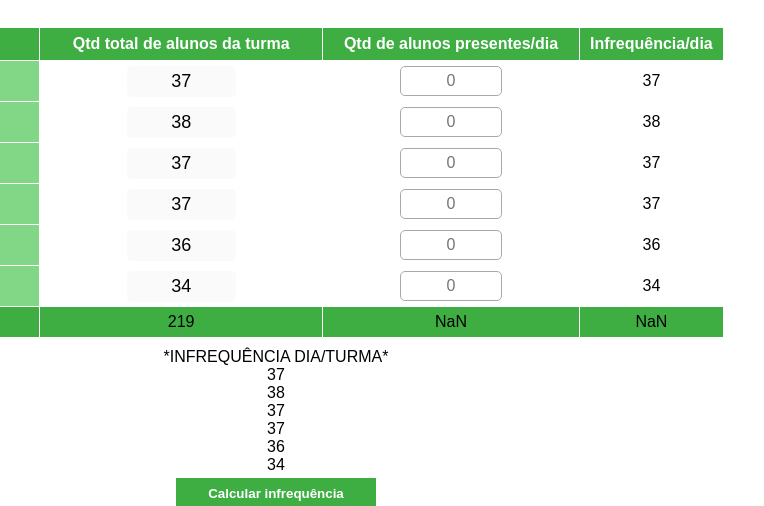
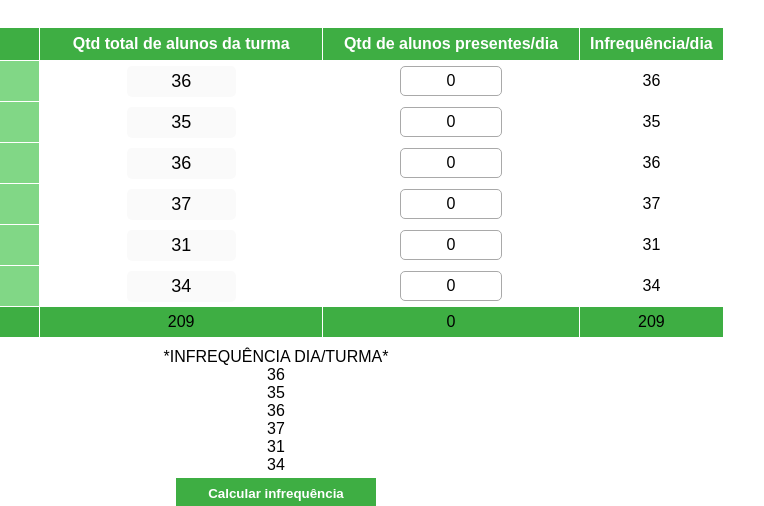
Before and after one commit to gessionesena/javascript, a plain HTML site: page function-infrequencia-diaria.html in a window 1280 px wide. Both pictures are taken after a click on the button "Calcular infrequência". Shown: the part 166-672 px from the top of the page, 364-1128 px from the left. Drawn offline with Linux system fonts and the light colour scheme.

Commit message:
alterando função soma

```diff
--- a/function-infrequencia-diaria.html
+++ b/function-infrequencia-diaria.html
@@ -33,38 +33,38 @@
             </tr>
             <tr>
                 <td class="turma">1º A Integral</td>
-                <td><input class="qtd-alunos" type="text" id="_1a" value="37" disabled="disabled"></td>
-                <td><input type="text" id="1a" placeholder="0"></td><!--onkeyup="infreq_1a()"-->
+                <td><input class="qtd-alunos" type="text" id="_1a" value="36" disabled="disabled"></td>
+                <td><input type="text" id="1a" value= "0"></td><!--onkeyup="infreq_1a()"-->
                 <td id="res_1a"></td>
             </tr>
             <tr>
                 <td class="turma">1º B Integral</td>
-                <td><input class="qtd-alunos" type="text" id="_1b" value="38" disabled="disabled"></td>
-                <td><input type="text" id="1b" placeholder="0"></td>
+                <td><input class="qtd-alunos" type="text" id="_1b" value="35" disabled="disabled"></td>
+                <td><input type="text" id="1b" value= "0"></td>
                 <td id="res_1b"></td>
             </tr>
             <tr>
                 <td class="turma">2º A Manhã</td>
-                <td><input class="qtd-alunos" type="text" id="_2a" value="37" disabled="disabled"></td>
-                <td><input type="text" id="2a" placeholder="0"></td>
+                <td><input class="qtd-alunos" type="text" id="_2a" value="36" disabled="disabled"></td>
+                <td><input type="text" id="2a" value="0"></td>
                 <td id="res_2a"></td>
             </tr>
             <tr>
                 <td class="turma">3º A Manhã</td>
                 <td><input class="qtd-alunos" type="text" id="_3a" value="37" disabled="disabled"></td>
-                <td><input type="text" id="3a" placeholder="0"></td>
+                <td><input type="text" id="3a" value="0"></td>
                 <td id="res_3a"></td>
             </tr>
             <tr>
                 <td class="turma">2º B Tarde</td>
-                <td><input class="qtd-alunos" type="text" id="_2b" value="36" disabled="disabled"></td>
-                <td><input type="text" id="2b" placeholder="0"></td>
+                <td><input class="qtd-alunos" type="text" id="_2b" value="31" disabled="disabled"></td>
+                <td><input type="text" id="2b" value="0"></td>
                 <td id="res_2b"></td>
             </tr>
             <tr>
                 <td class="turma">3º B Tarde</td>
                 <td><input class="qtd-alunos" type="text" id="_3b" value="34" disabled="disabled"></td>
-                <td><input type="text" id="3b" placeholder="0"></td>
+                <td><input type="text" id="3b" value="0"></td>
                 <td id="res_3b"></td>
             </tr>
             <tr id="linha-totais">
--- a/js/script.js
+++ b/js/script.js
@@ -9,7 +9,8 @@ var botao = document.querySelector('#botao');
 botao.addEventListener("click", infreq);
 botao.addEventListener("click", textwhatsapp);
 botao.addEventListener("click", soma);
-botao.addEventListener("click", verificaZero);
+
+//botao.addEventListener("click", verificaZero);
 //botao.addEventListener("dblclick", textwhatsapp);
 
 
@@ -65,25 +66,9 @@ function abrirWhatsapp(){
     window.open('https://web.whatsapp.com/', target='_blank')
 }
 
-//função para verificar se a qtd de aluno presente não for preenchida completar com zero
-function verificaZero(){
-
-    for(i=0; i<id_alunos.length; i++){
-        var qtd_Presentes = document.getElementById(id_alunos[i]).value;
-        if(qtd_Presentes == ''){
-            qtd_Presentes = 0;
-            qtd_Presentes = parseInt(qtd_Presentes);
-            document.getElementById(id_alunos[i]).innerHTML = 0;
-            console.log(qtd_Presentes)
-            console.log(typeof(qtd_Presentes));
-            //qtd_Presentes.value = '0';
-            //qtd_Presentes.innerHTML = parseInt(qtd_Presentes);
-
-        }
-    }
-}
 
 
+//FUNÇÃO PARA CALCULAR SOMAS DA TABELA
 
 function soma(){
     var cont = 0;
@@ -107,10 +92,30 @@ function soma(){
     document.querySelector('#total-presentes').innerHTML = cont2;
 
 //laço para calcular soma da infrequência do dia
+
+    document.querySelector('#total-infrequencia').innerHTML = cont - cont2;
+}
+
+
+
+/*
+//função para verificar se a qtd de aluno presente não for preenchida completar com zero
+function verificaZero(){
+
     for(i=0; i<id_alunos.length; i++){
+        var qtd_Presentes = document.getElementById(id_alunos[i]).value;
 
-        var qtd_alunosInfreq = qtd_alunosTurma - qtd_alunosPresentes;
-        cont3 = cont3 + qtd_alunosInfreq;
+        if(qtd_Presentes == NaN){
+            qtd_Presentes = 0;
+            //qtd_Presentes = parseInt(qtd_Presentes);
+            //document.getElementById(id_alunos[i]).innerHTML = 0;
+            console.log(qtd_Presentes)
+            console.log(typeof(qtd_Presentes));
+            //qtd_Presentes.value = '0';
+            //qtd_Presentes.innerHTML = parseInt(qtd_Presentes);
+
+        }
+
     }
-    document.querySelector('#total-infrequencia').innerHTML = cont3;
 }
+*/
```
